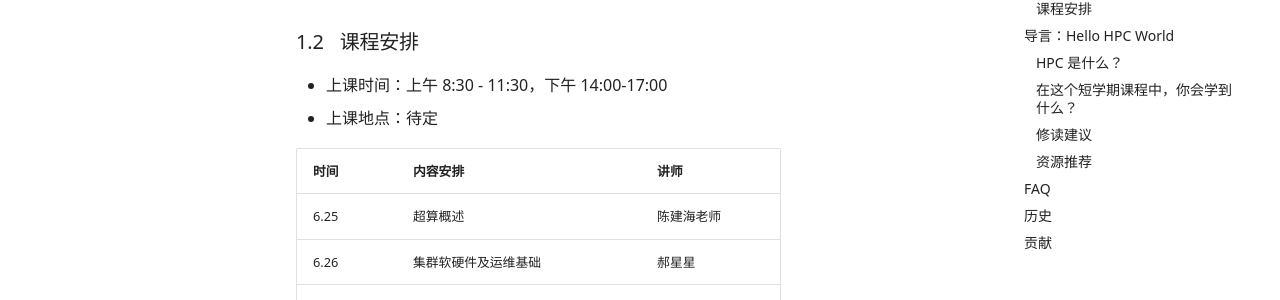
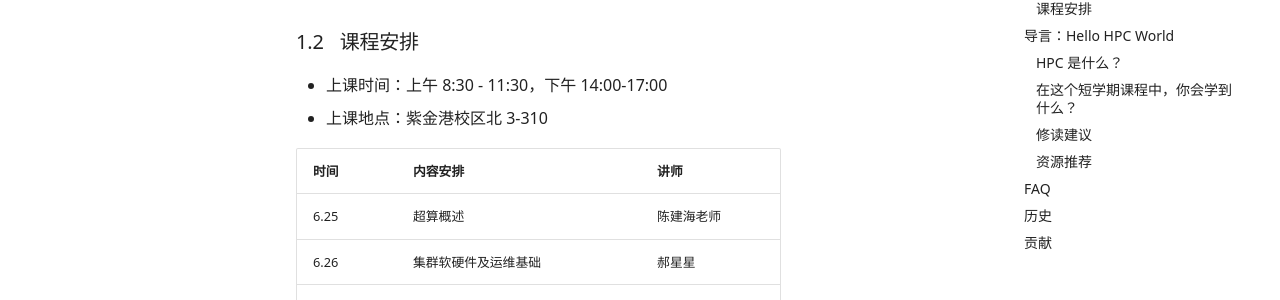
Before and after one commit to wys917/HPC101, an MkDocs documentation site: the page built from docs/index.md, in a window 1280 px wide and 900 px high, scrolled down 1571 px. Shown: the part 153-453 px from the top of the window. Built offline with MkDocs 1.6.1 and Material for MkDocs 9.7.7, drawn with Linux system fonts in a browser that asks for light colours; emoji names are drawn with the system emoji font; some web fonts are replaced; comment, search, counter and statistics services are not loaded.

Commit message:
feat(index): update course location

```diff
--- a/docs/index.md
+++ b/docs/index.md
@@ -58,7 +58,7 @@ HPC 101 可以用来申请替代计算机学院非计科专业的短学期课程
 ### 课程安排
 
 - 上课时间：上午 8:30 - 11:30，下午 14:00-17:00
-- 上课地点：待定
+- 上课地点：紫金港校区北 3-310
 
 | 时间 | 内容安排                   | 讲师            |
 | ---- | -------------------------- | --------------- |
```
